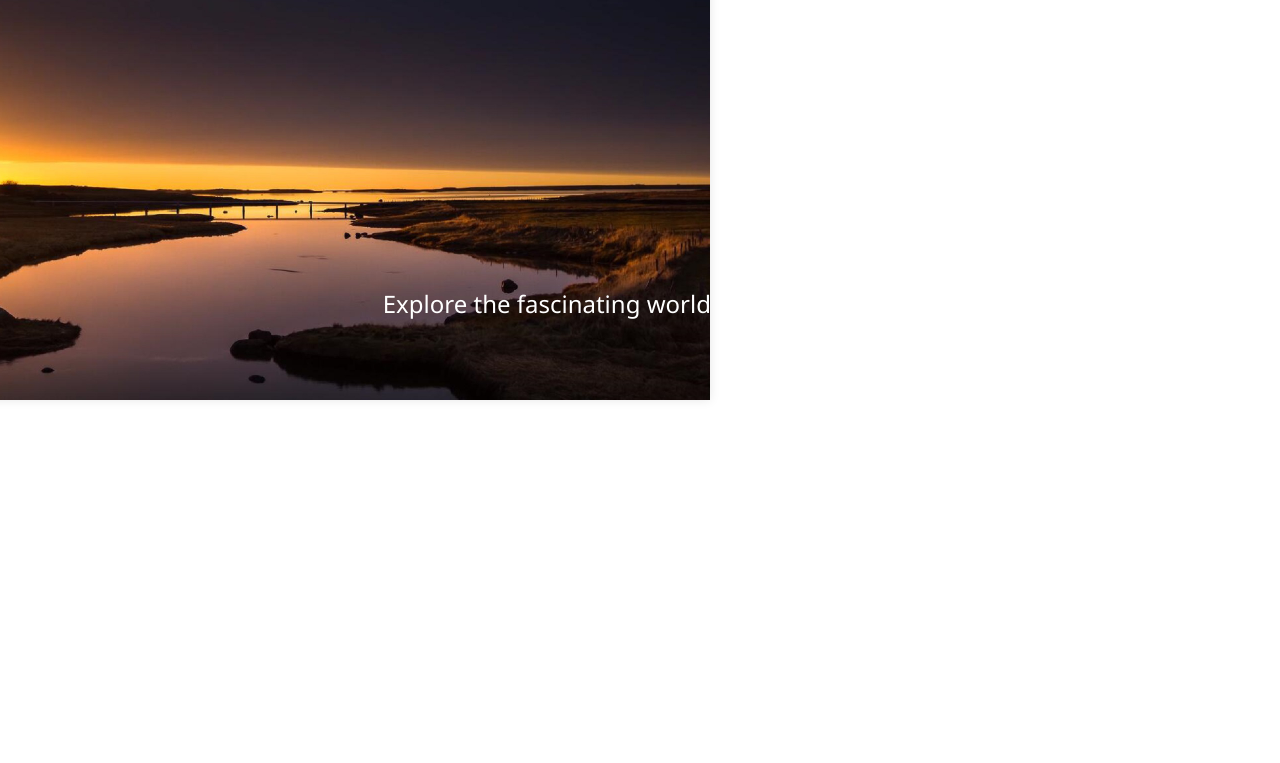
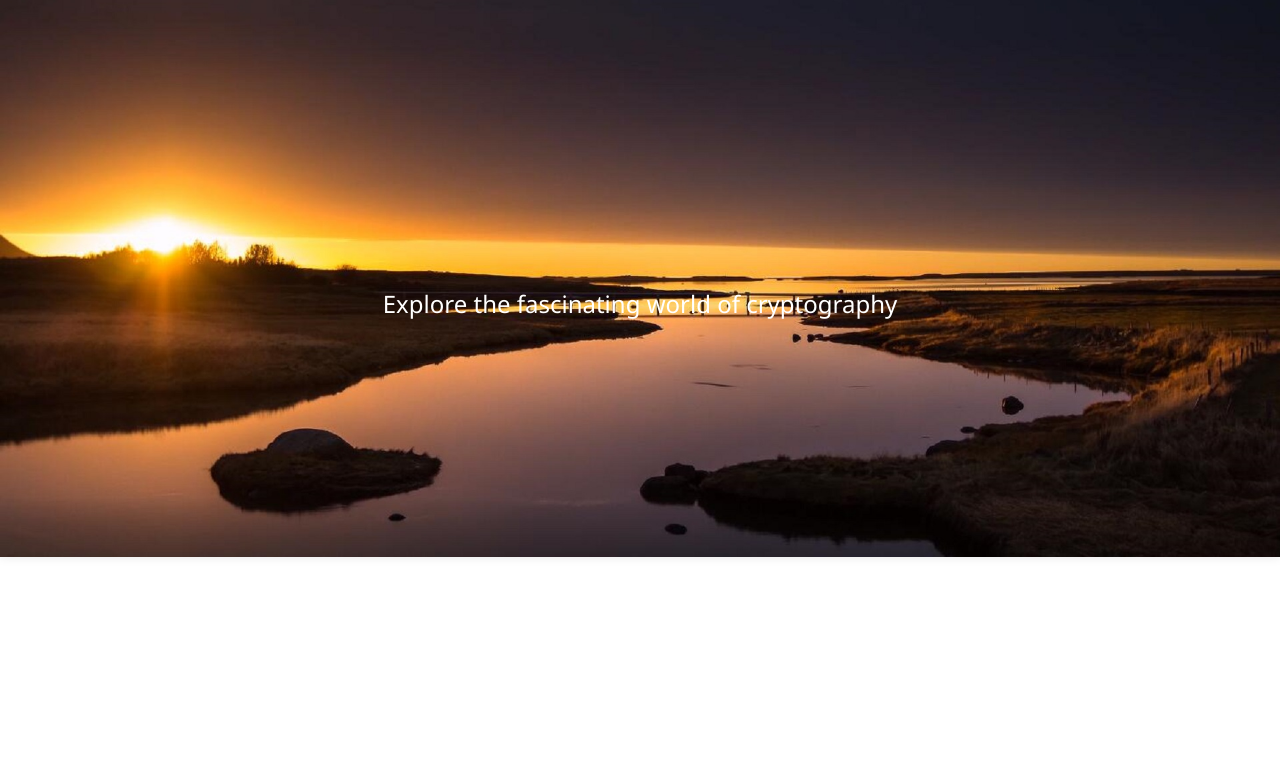
Before and after one commit to warrior20231202/chatcipherai.com, a plain HTML site: page index.html in a window 1280 px wide. Shown: the part 72-835 px from the top of the page. Drawn offline with Linux system fonts and the light colour scheme.

Commit message:
Update index.html

```diff
--- a/index.html
+++ b/index.html
@@ -463,9 +463,9 @@
         }
 
         img {
-            max-width: 75%;
+            max-width: 100%;
             height: auto;
-            margin-left: -250px;
+/*             margin-left: -250px; */
             box-shadow: 0 0 10px rgba(0, 0, 0, 0.1);
         }
 
```
